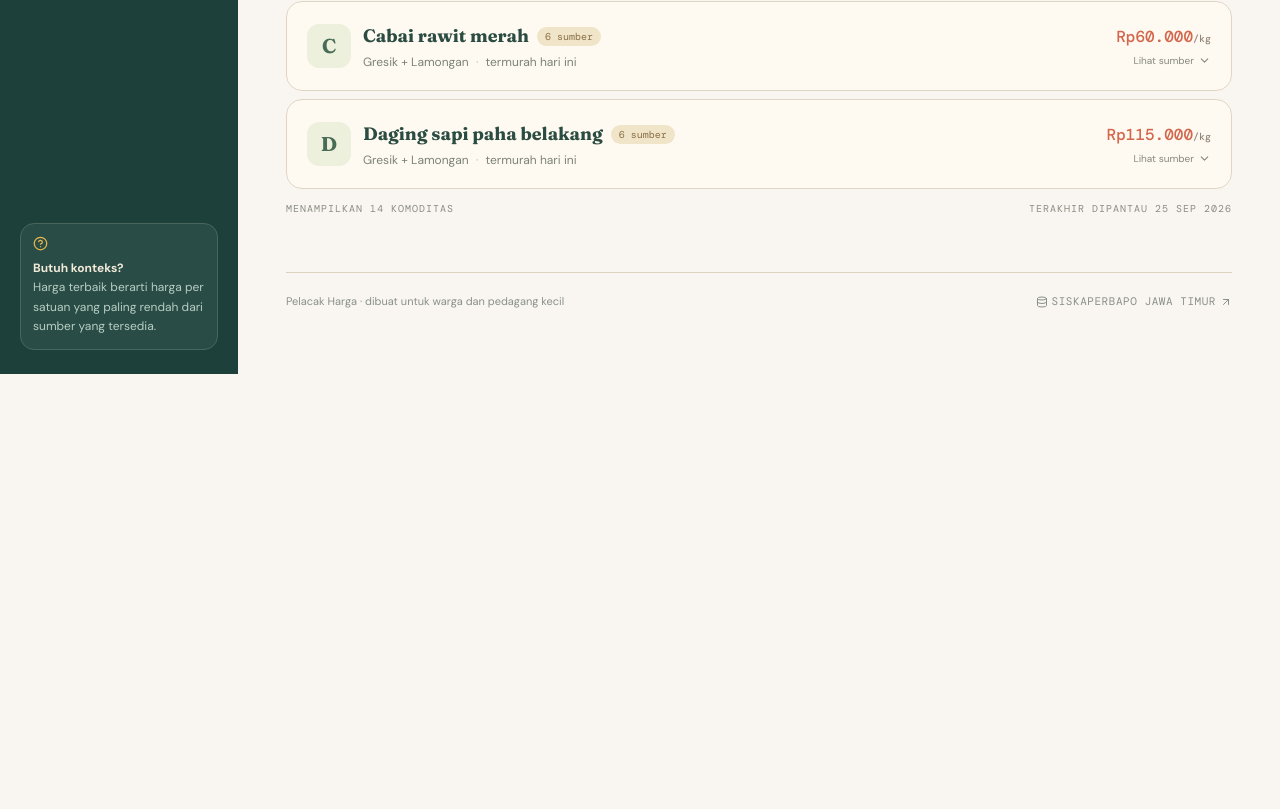
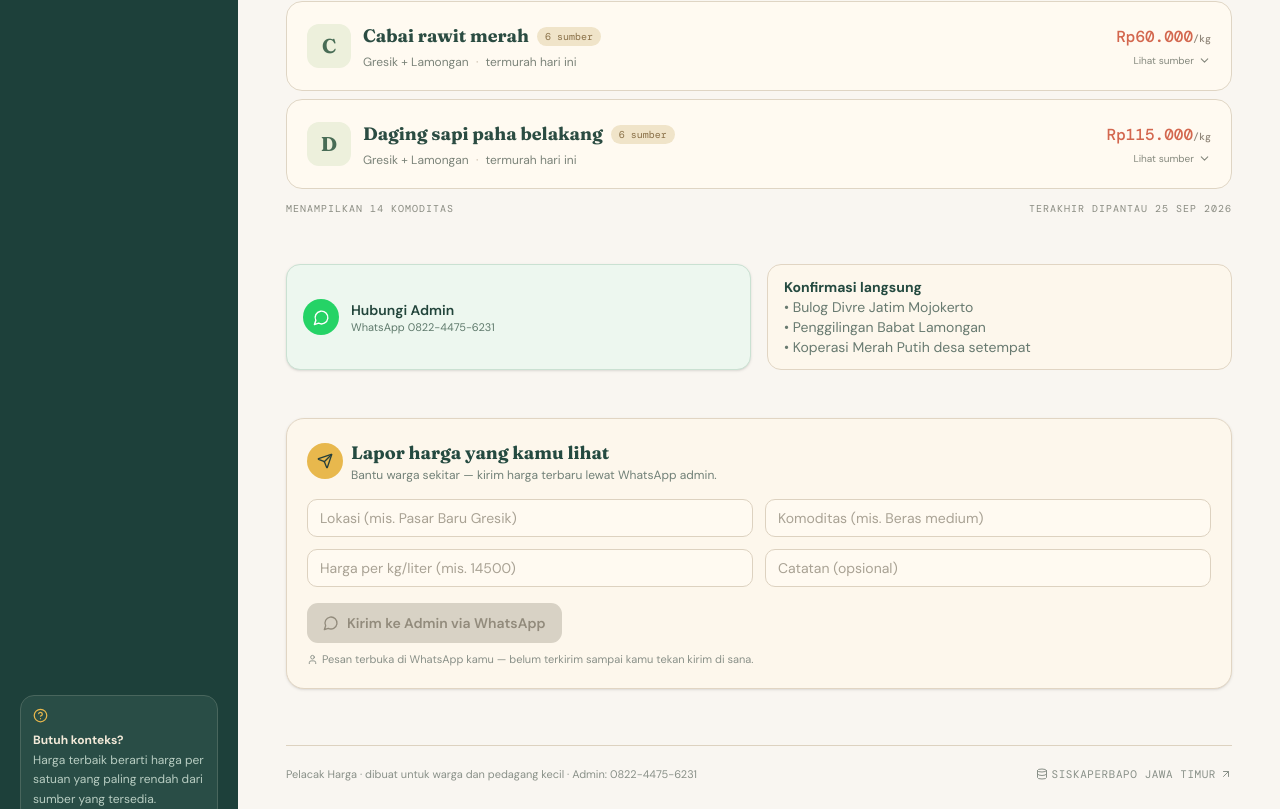
Before and after one commit to romlidisduk-beep/sembako, a React (Vite) app: page / in a window 1280 px wide. Shown: the part 1991-2800 px from the top of the page. Before the commit the page ends 2365 px from the top, so only its background shows below. Built offline with nearby package versions, Linux system fonts and the light colour scheme.

Commit message:
Interaksi: tombol Hubungi Admin WA (082244756231) + form Lapor Harga via WhatsApp

```diff
--- a/src/App.tsx
+++ b/src/App.tsx
@@ -8,7 +8,8 @@ import { Route, Switch, Link, useLocation, useRoute, Router as WouterRouter } fr
 import { CartesianGrid, Line, LineChart, ResponsiveContainer, Tooltip, XAxis, YAxis } from 'recharts';
 import NotFound from '@/pages/not-found';
 import { loadPriceData, summarizePanen, type OfficialPriceRecord, type PanenRecord, type PanenSummary, type PriceData, type PriceHistoryRecord, type SembakoRecord } from './data';
-import { fieldSources, googleSheetFormula, officialSources, referencePrices, verificationContacts } from './sources';
+import { fieldSources, googleSheetFormula, officialSources, referencePrices, verificationContacts, ADMIN_DISPLAY } from './sources';
+import { AdminContact, LaporHargaCard } from '@/components/admin-contact';
 
 const queryClient = new QueryClient();
 const money = (value: number) => `Rp${value.toLocaleString('id-ID')}`;
@@ -320,7 +321,9 @@ function Home() {
        {data && <OverviewStats data={data} />}
       <div className="mt-8 flex flex-col gap-4 border-b border-[#ddd2c0] pb-4 sm:flex-row sm:items-center sm:justify-between"><SegmentedTabs mode={mode} setMode={setProductMode} /><div className="flex flex-col gap-2 sm:flex-row"><SearchBox value={search} onChange={setSearch} /><AreaFilter value={area} onChange={setArea} /></div></div>
        <div className="mt-7">{!data ? <SkeletonCards /> : mode === 'sembako' ? <><CategoryNav records={data.sembako} value={category} onChange={setCategory} /><div className="mt-7"><SembakoPanel records={data.sembako} search={search} area={area} category={category} reportDate={data.reportDate} detailView={detailView} setDetailView={setDetailView} /></div></> : <PanenPanel rows={data.panen} official={data.official} officialStatus={data.officialStatus} active={mode === 'panen'} />}</div>
-       <footer className="mt-14 flex flex-col gap-2 border-t border-[#ddd2c0] pt-5 text-[11px] text-[#899088] sm:flex-row sm:items-center sm:justify-between"><span>Pelacak Harga · dibuat untuk warga dan pedagang kecil</span><span className="flex items-center gap-1 font-data uppercase tracking-wider"><Database size={12} />{data?.marketSource ?? 'Snapshot lokal'} <ArrowUpRight size={12} /></span></footer>
+       <div className="mt-12 grid gap-4 sm:grid-cols-2"><AdminContact /><div className="rounded-[14px] border border-[#e1d5c3] bg-[#fdf7ec] px-4 py-3 text-sm text-[#687a70]"><strong className="block text-[#244a40]">Konfirmasi langsung</strong>{verificationContacts.map((source) => <div key={source}>• {source}</div>)}</div></div>
+       <LaporHargaCard />
+       <footer className="mt-14 flex flex-col gap-2 border-t border-[#ddd2c0] pt-5 text-[11px] text-[#899088] sm:flex-row sm:items-center sm:justify-between"><span>Pelacak Harga · dibuat untuk warga dan pedagang kecil · Admin: {ADMIN_DISPLAY}</span><span className="flex items-center gap-1 font-data uppercase tracking-wider"><Database size={12} />{data?.marketSource ?? 'Snapshot lokal'} <ArrowUpRight size={12} /></span></footer>
     </div></main>
   </div>;
 }
--- /dev/null
+++ b/src/components/admin-contact.tsx
@@ -0,0 +1,65 @@
+import { useMemo, useState } from 'react';
+import { MessageCircle, Send, User } from 'lucide-react';
+import { ADMIN_DISPLAY, waAdminMessage, waLaporHarga, waLink } from '@/sources';
+
+/** Kartu interaksi: hubungi admin + form lapor harga via WhatsApp.
+ *  Tanpa backend: pesan disusun lokal lalu dibuka di wa.me. */
+export function AdminContact() {
+  return <a
+    href={waLink(waAdminMessage)}
+    target="_blank"
+    rel="noreferrer"
+    data-testid="admin-contact"
+    className="flex items-center gap-3 rounded-[14px] border border-[#cae1d2] bg-[#edf7ef] px-4 py-3 text-sm font-semibold text-[#22453b] shadow-sm transition hover:bg-[#e0f2e4]"
+  >
+    <span className="flex h-9 w-9 items-center justify-center rounded-full bg-[#25d366] text-white"><MessageCircle size={17} /></span>
+    <span>
+      Hubungi Admin
+      <span className="block text-[11px] font-normal text-[#5f7a6c]">WhatsApp {ADMIN_DISPLAY}</span>
+    </span>
+  </a>;
+}
+
+export function LaporHargaCard() {
+  const [lokasi, setLokasi] = useState('');
+  const [komoditas, setKomoditas] = useState('');
+  const [harga, setHarga] = useState('');
+  const [catatan, setCatatan] = useState('');
+
+  const ready = lokasi.trim() && komoditas.trim() && harga.trim();
+  const link = useMemo(
+    () => waLink(waLaporHarga({ lokasi, komoditas, harga, catatan })),
+    [lokasi, komoditas, harga, catatan],
+  );
+
+  const field = "w-full rounded-[10px] border border-[#ddd2c0] bg-[#fffaf1] px-3 py-2 text-sm text-[#29463e] outline-none placeholder:text-[#a9a294] focus:border-[#6fa26d]";
+
+  return <section id="lapor-harga" className="rise mt-12 rounded-[18px] border border-[#e1d5c3] bg-[#fdf7ec] p-5 shadow-sm">
+    <div className="mb-4 flex items-center gap-2">
+      <span className="flex h-9 w-9 items-center justify-center rounded-full bg-[#e8b84d] text-[#263f3b]"><Send size={16} /></span>
+      <div>
+        <h3 className="font-display text-lg font-bold text-[#244a40]">Lapor harga yang kamu lihat</h3>
+        <p className="text-xs text-[#718077]">Bantu warga sekitar — kirim harga terbaru lewat WhatsApp admin.</p>
+      </div>
+    </div>
+    <div className="grid gap-3 sm:grid-cols-2">
+      <input className={field} placeholder="Lokasi (mis. Pasar Baru Gresik)" value={lokasi} onChange={(e) => setLokasi(e.target.value)} />
+      <input className={field} placeholder="Komoditas (mis. Beras medium)" value={komoditas} onChange={(e) => setKomoditas(e.target.value)} />
+      <input className={field} inputMode="numeric" placeholder="Harga per kg/liter (mis. 14500)" value={harga} onChange={(e) => setHarga(e.target.value.replace(/[^0-9]/g, ''))} />
+      <input className={field} placeholder="Catatan (opsional)" value={catatan} onChange={(e) => setCatatan(e.target.value)} />
+    </div>
+    <a
+      href={ready ? link : undefined}
+      target="_blank"
+      rel="noreferrer"
+      aria-disabled={!ready}
+      onClick={(e) => { if (!ready) e.preventDefault(); }}
+      className={`mt-4 inline-flex items-center gap-2 rounded-[11px] px-4 py-2.5 text-sm font-semibold transition ${ready
+        ? 'bg-[#25d366] text-white shadow hover:bg-[#1fb457]'
+        : 'cursor-not-allowed bg-[#d8d2c5] text-[#928b7c]'}`}
+    >
+      <MessageCircle size={16} /> Kirim ke Admin via WhatsApp
+    </a>
+    <p className="mt-2 flex items-center gap-1 text-[11px] text-[#899088]"><User size={11} /> Pesan terbuka di WhatsApp kamu — belum terkirim sampai kamu tekan kirim di sana.</p>
+  </section>;
+}
--- a/src/sources.ts
+++ b/src/sources.ts
@@ -57,3 +57,26 @@ export const referencePrices: ReferencePrice[] = [
 
 export const googleSheetFormula =
   '=IMPORTHTML("https://siskaperbapo.indagjatim.com/display/show";"table";1)';
+
+// --- Kontak admin & interaksi WhatsApp (tanpa backend, gratis) ------------
+export const ADMIN_PHONE = '6282244756231'; // format internasional tanpa +
+export const ADMIN_DISPLAY = '0822-4475-6231';
+
+export const waLink = (message: string) =>
+  `https://wa.me/${ADMIN_PHONE}?text=${encodeURIComponent(message)}`;
+
+export const waAdminMessage =
+  'Halo Admin Pelacak Harga Sembako Gresik-Lamongan, saya ingin bertanya tentang harga.';
+
+export const waLaporHarga = (input: {
+  lokasi: string; komoditas: string; harga: string; catatan?: string;
+}) =>
+  [
+    '*LAPOR HARGA SEMBAKO*',
+    `Lokasi: ${input.lokasi || '-'}`,
+    `Komoditas: ${input.komoditas || '-'}`,
+    `Harga: Rp${input.harga || '-'}`,
+    input.catatan ? `Catatan: ${input.catatan}` : '',
+    '',
+    `Dikirim: ${new Date().toLocaleString('id-ID')}`,
+  ].filter(Boolean).join('\n');
```
